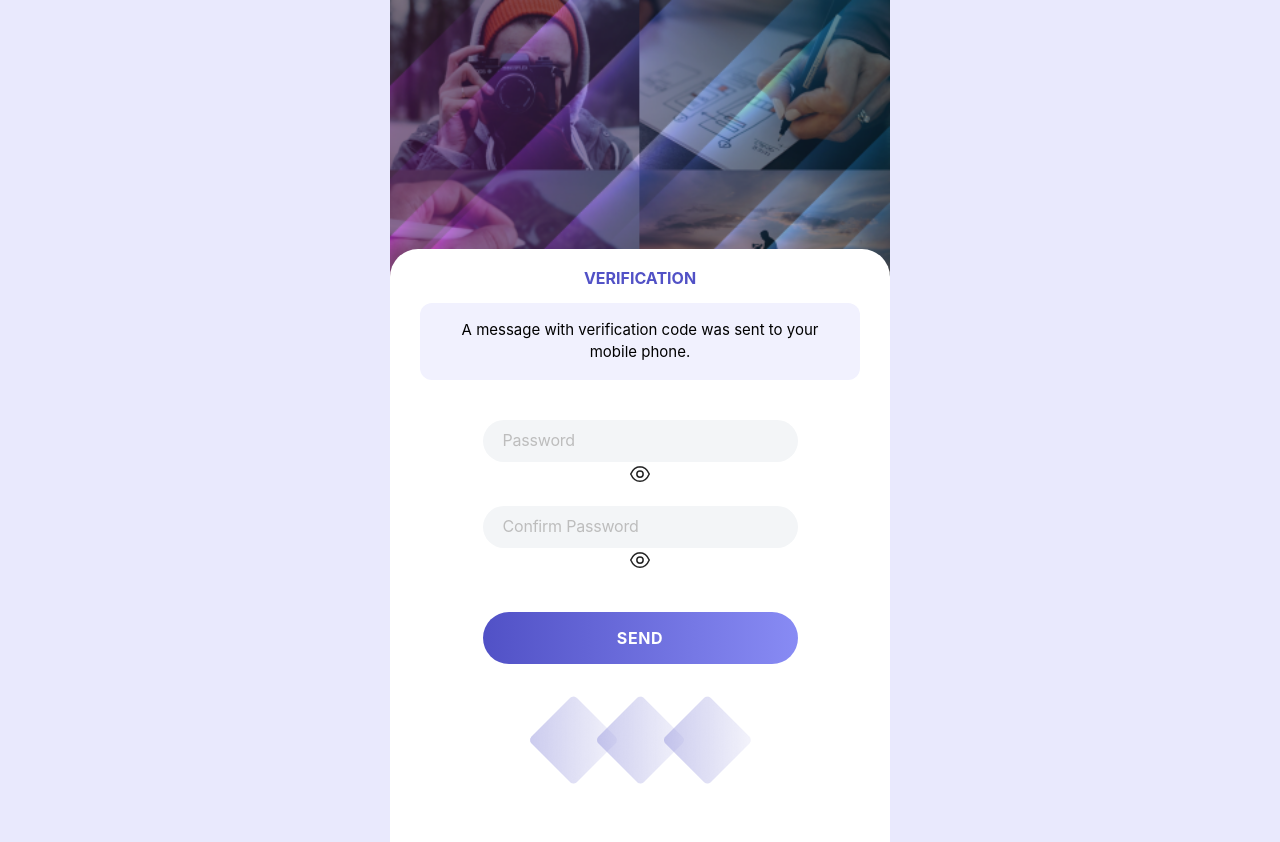
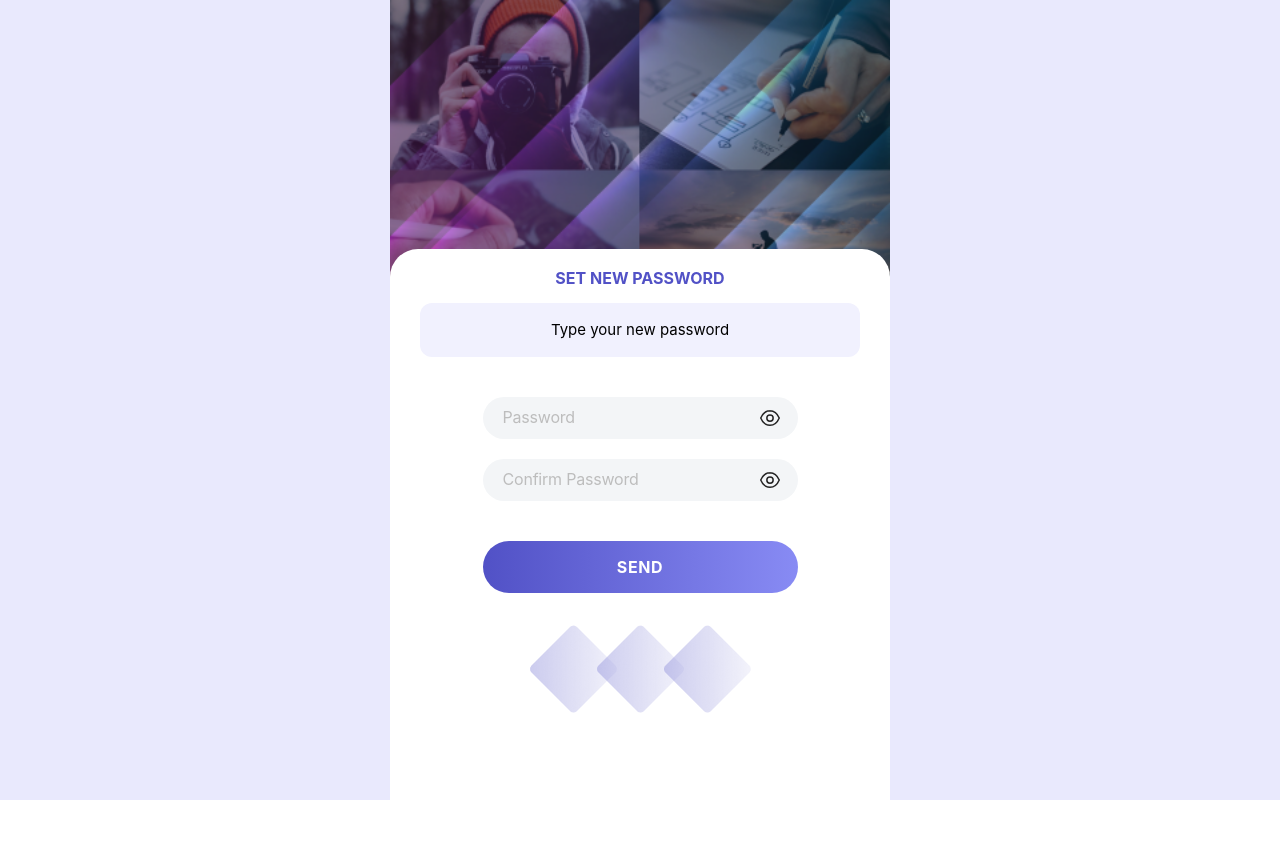
Before and after one commit to RuslSatt/Social-App, a React (Create React App) app: page /new-password in a window 1280 px wide. After the commit the page ends 800 px from the top, so only its background shows below. Built offline with nearby package versions, Linux system fonts and the light colour scheme; no server answers.

Commit message:
style: add show icon and change styles

```diff
--- a/src/components/Auth/SetNewPassword/SetNewPassword.js
+++ b/src/components/Auth/SetNewPassword/SetNewPassword.js
@@ -14,11 +14,8 @@ const SetNewPassword = () => {
                 <Image src={Back} alt="back" />
             </AuthHeader>
             <NewPasswordForm>
-                <Title>VERIFICATION</Title>
-                <Message>
-                    A message with verification code was sent to your mobile
-                    phone.
-                </Message>
+                <Title>SET NEW PASSWORD</Title>
+                <Message>Type your new password</Message>
                 <Formik
                     initialValues={{
                         password: '',
@@ -36,7 +33,7 @@ const SetNewPassword = () => {
                                     type="password"
                                     name="password"
                                 />
-                                <img src={Show} alt="show" />
+                                <ShowIcon src={Show} alt="show" />
                                 <ErrorMessage name="email" component="div" />
                             </InputWrapper>
                             <InputWrapper>
@@ -45,7 +42,7 @@ const SetNewPassword = () => {
                                     type="password"
                                     name="confirmPassword"
                                 />
-                                <img src={Show} alt="show" />
+                                <ShowIcon src={Show} alt="show" />
                                 <ErrorMessage name="email" component="div" />
                             </InputWrapper>
                             <ButtonWrapperNP>
@@ -80,6 +77,10 @@ const Message = styled.div`
     font-size: 15px;
     line-height: 150%;
     margin-bottom: 40px;
+    display: flex;
+    width: 100%;
+    justify-content: center;
+    align-items: center;
 `
 
 const GroupImg = styled.div`
@@ -91,4 +92,9 @@ const GroupImg = styled.div`
     z-index: 1;
 `
 
+const ShowIcon = styled.img`
+    position: absolute;
+    right: 5%;
+`
+
 export { SetNewPassword }
```
